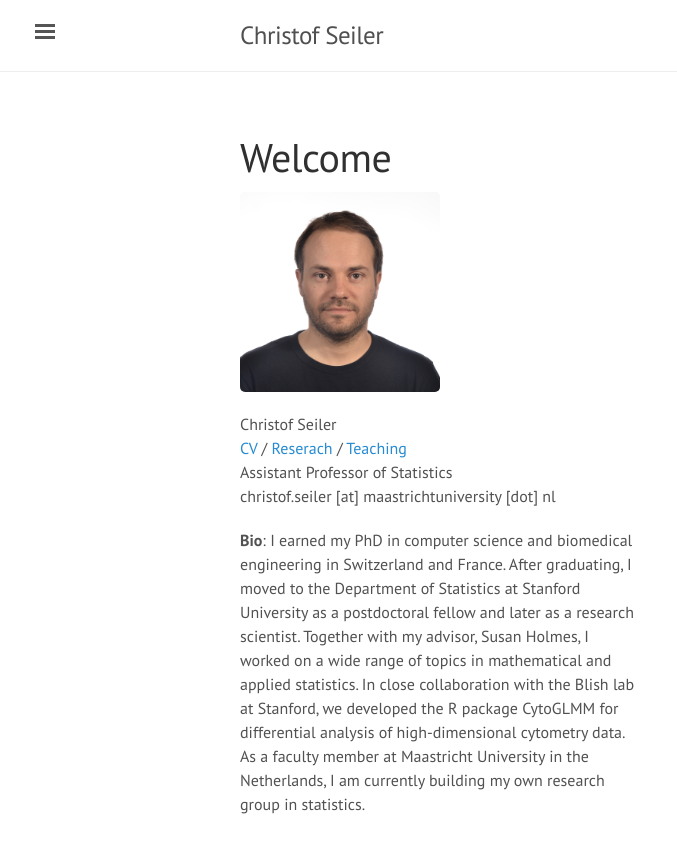
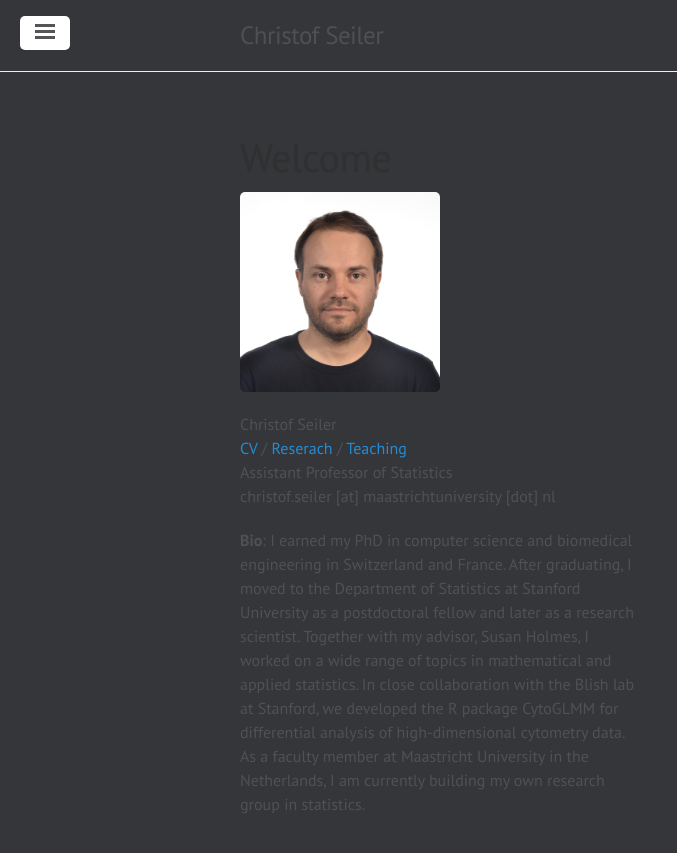
Before and after one commit to ChristofSeiler/ChristofSeiler.github.io, a Jekyll site: the page built from index.html, in a window 1280 px wide. Shown: the top 853 px of the page, without its empty margins (0-677 px from the left). Built offline with Jekyll 4.4.1, drawn with Linux system fonts in a browser that asks for light colours; the list of posts is cut into pages by our own code.

Commit message:
changed background color

```diff
--- a/public/css/poole.css
+++ b/public/css/poole.css
@@ -60,7 +60,7 @@
 
 body {
   color: #515151;
-  background-color: #fff;
+  background-color: #35363a;
   -webkit-text-size-adjust: 100%;
       -ms-text-size-adjust: 100%;
 }
```
